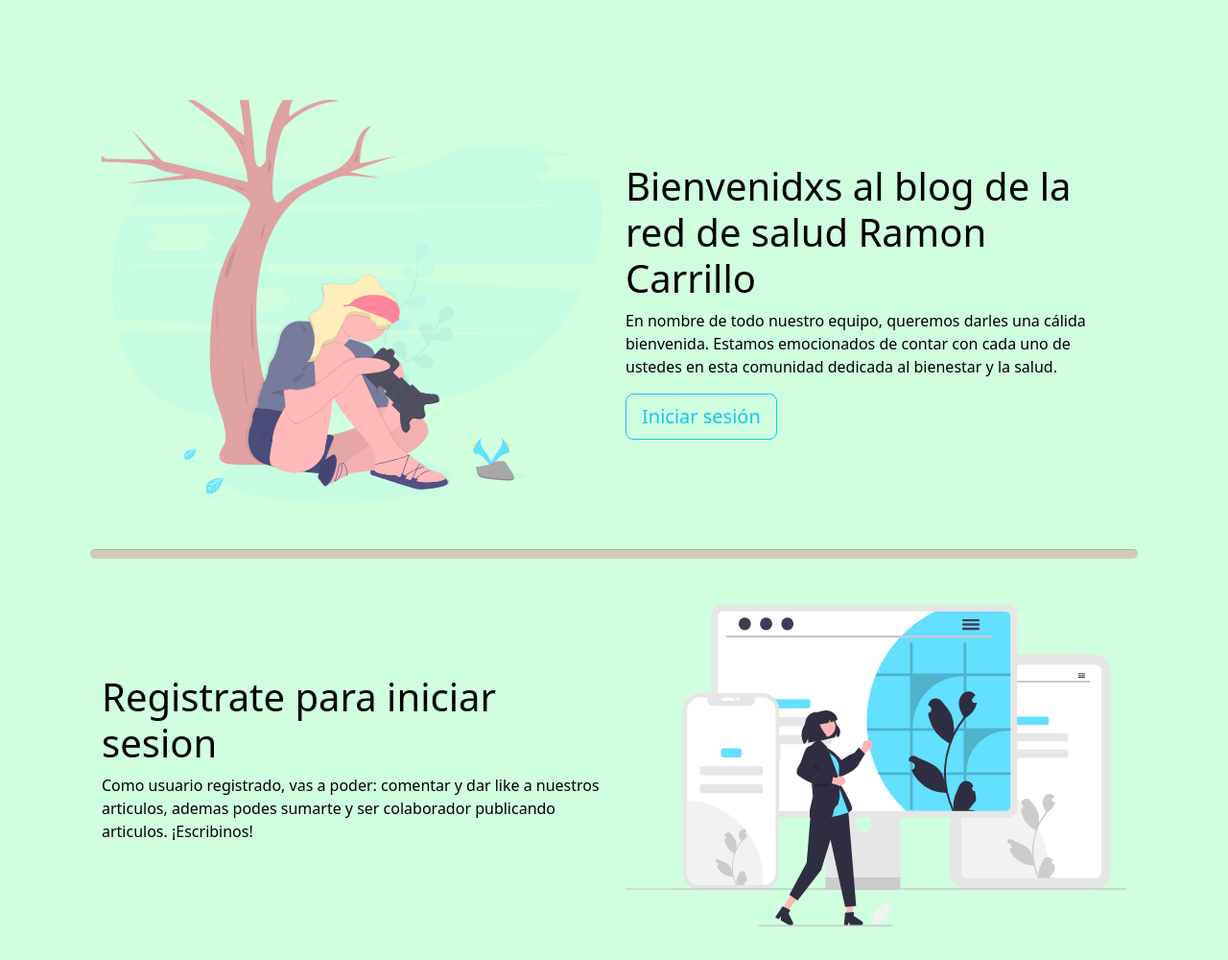
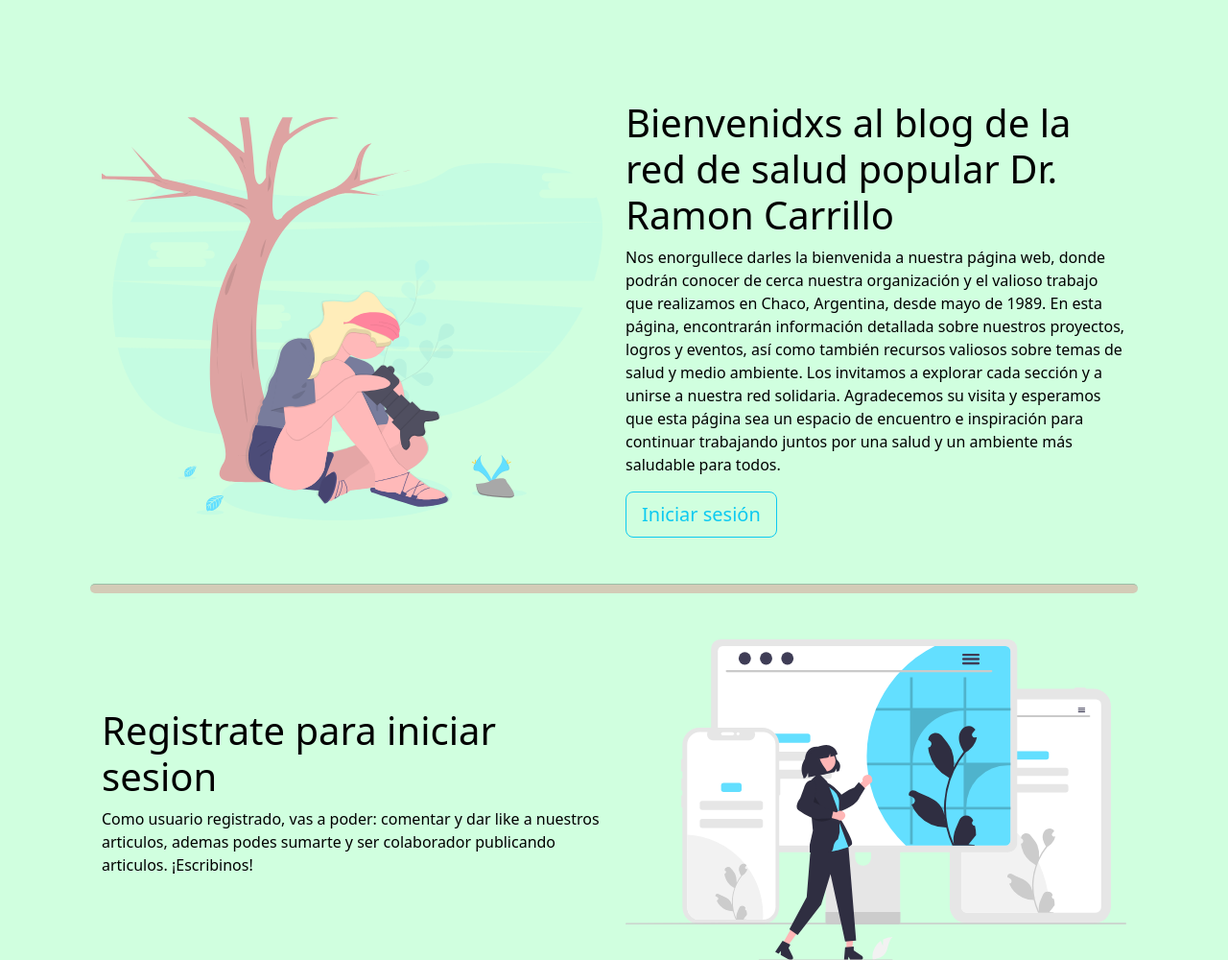
Before and after one commit to Raff4-Gauna/Proyecto-Final-App-Blog, a Django app: page / in a window 1280 px wide. Shown: the part 56-1056 px from the top of the page at 96% size. Run offline with Django 3.2, Linux system fonts and the light colour scheme; data that the repository does not hold is empty.

Commit message:
Update home.html
se modifica palabras de bienvenida

```diff
--- a/templates/home.html
+++ b/templates/home.html
@@ -11,12 +11,14 @@
     </div>
     <!-- Text column -->
     <div class="col-md-6">
-      <h1>Bienvenidxs al blog de la red de salud Ramon Carrillo</h1>
+      <h1>Bienvenidxs al blog de la red de salud popular Dr. Ramon Carrillo</h1>
       <div class="text-nowrap bd-highlight" style="width: 8rem;">
-      </div>
+    </div>
       <p class="fw-lighter">
-        En nombre de todo nuestro equipo, queremos darles una cálida bienvenida. Estamos emocionados de contar con cada uno de ustedes en esta comunidad dedicada al bienestar y la salud.
-      </p>
+        Nos enorgullece darles la bienvenida a nuestra página web, donde podrán conocer de cerca nuestra organización y el valioso trabajo que realizamos en Chaco, Argentina, desde mayo de 1989.
+        En esta página, encontrarán información detallada sobre nuestros proyectos, logros y eventos, así como también recursos valiosos sobre temas de salud y medio ambiente. Los invitamos a explorar cada sección y a unirse a nuestra red solidaria.
+        Agradecemos su visita y esperamos que esta página sea un espacio de encuentro e inspiración para continuar trabajando juntos por una salud y un ambiente más saludable para todos.
+       </p>
       <a href="{% url 'usuarios:login_user' %}" type="button" class="btn btn-outline-info btn-lg">Iniciar sesión</a>
     </div>
   </div>
```
